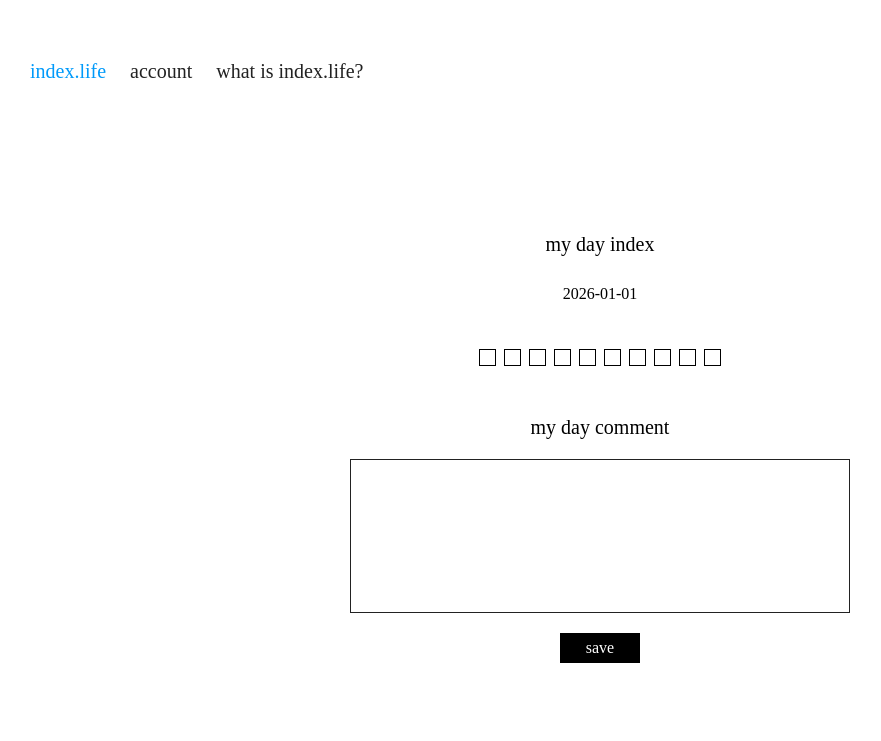
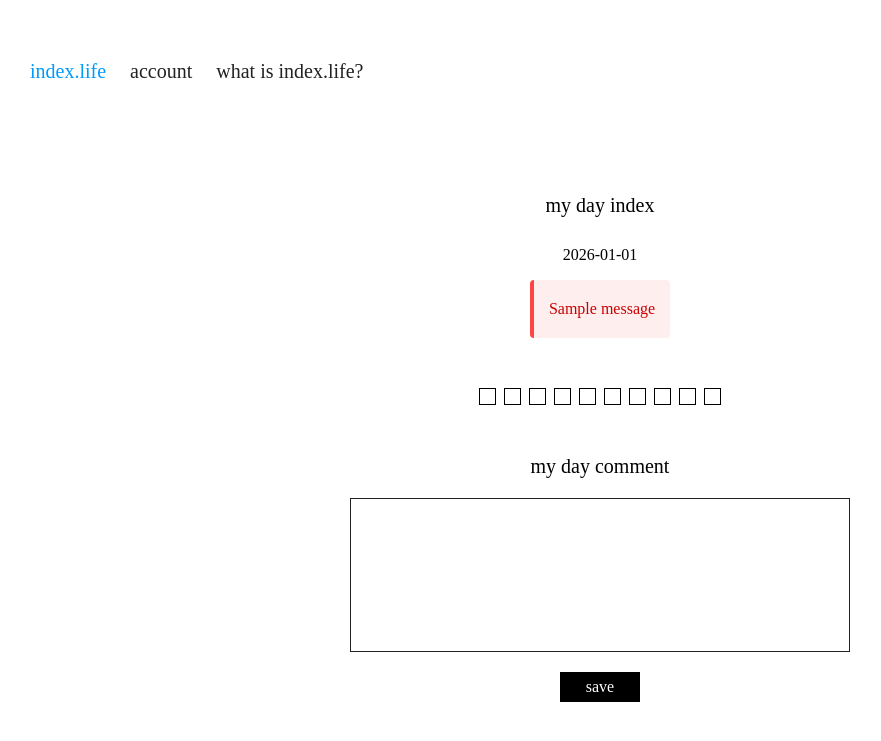
Before and after one commit to CryptoNerf/index-life-local, a Flask app: page /day/2026-01-01 in a window 1280 px wide. Shown: the top 741 px of the page, without its empty margins (40-921 px from the left). Run offline with Flask 3, Linux system fonts and the light colour scheme; tables that the repository leaves empty hold one stand-in row (values such as "Sample post"); one stand-in notice (Sample message) is shown.

Commit message:
fix one bug

```diff
--- a/app/routes.py
+++ b/app/routes.py
@@ -129,9 +129,9 @@ def edit_day(day):
         rating = request.form.get('rating', type=int)
         note = request.form.get('note', '').strip()
 
-        # Validate rating
+        # Validate rating - MUST be provided
         if rating is None or not (1 <= rating <= 10):
-            flash('Rating must be between 1 and 10', 'error')
+            flash('Please select your day mood rating (1-10) before saving', 'error')
             return redirect(url_for('main.edit_day', day=day))
 
         if entry:
--- a/app/templates/edit_day.html
+++ b/app/templates/edit_day.html
@@ -37,7 +37,17 @@
   <div class="center-content">
     <h1 class="header" style="font-weight:normal;">my day index</h1>
     <p class="date-display">{{ day.strftime('%Y-%m-%d') }}</p>
-    <form method="post" novalidate class="form-block">
+
+    <!-- Error message display -->
+    {% if get_flashed_messages(category_filter=['error']) %}
+      <div class="error-message" style="margin-bottom: 20px; padding: 15px; background-color: #fee; border-left: 4px solid #f44; border-radius: 4px; color: #c00;">
+        {% for message in get_flashed_messages(category_filter=['error']) %}
+          <p style="margin: 5px 0;">{{ message }}</p>
+        {% endfor %}
+      </div>
+    {% endif %}
+
+    <form method="post" novalidate class="form-block" id="edit-form">
       <div class="cubes-row" id="rating-cubes">
         {% for i in range(1, 11) %}
           <span class="cube{% if entry and entry.rating >= i %} filled{% endif %}" data-value="{{ i }}"></span>
@@ -72,6 +82,7 @@
   <script>
     const cubes = document.querySelectorAll('.cube');
     const ratingInput = document.getElementById('rating-input');
+    const editForm = document.getElementById('edit-form');
     let selected = parseInt(ratingInput.value) || 0;
 
     function fillCubes(count, className) {
@@ -108,6 +119,39 @@
       noteTextarea.style.height = 'auto';
       noteTextarea.style.height = (noteTextarea.scrollHeight) + 'px';
     }
+
+    // Form validation
+    editForm.addEventListener('submit', function(e) {
+      const rating = parseInt(ratingInput.value);
+      if (!rating || rating < 1 || rating > 10) {
+        e.preventDefault();
+
+        // Remove previous error message if exists
+        const existingError = document.querySelector('.form-error-message');
+        if (existingError) {
+          existingError.remove();
+        }
+
+        // Show error message
+        const errorDiv = document.createElement('div');
+        errorDiv.className = 'form-error-message';
+        errorDiv.style.marginBottom = '20px';
+        errorDiv.style.padding = '15px';
+        errorDiv.style.backgroundColor = '#fee';
+        errorDiv.style.borderLeft = '4px solid #f44';
+        errorDiv.style.borderRadius = '4px';
+        errorDiv.style.color = '#c00';
+        errorDiv.innerHTML = '<p style="margin: 5px 0;">Please select your day mood rating (1-10) before saving</p>';
+
+        const form = this;
+        form.parentNode.insertBefore(errorDiv, form);
+
+        // Scroll to error message
+        errorDiv.scrollIntoView({ behavior: 'smooth', block: 'center' });
+
+        return false;
+      }
+    });
   </script>
 </body>
 </html>
```
